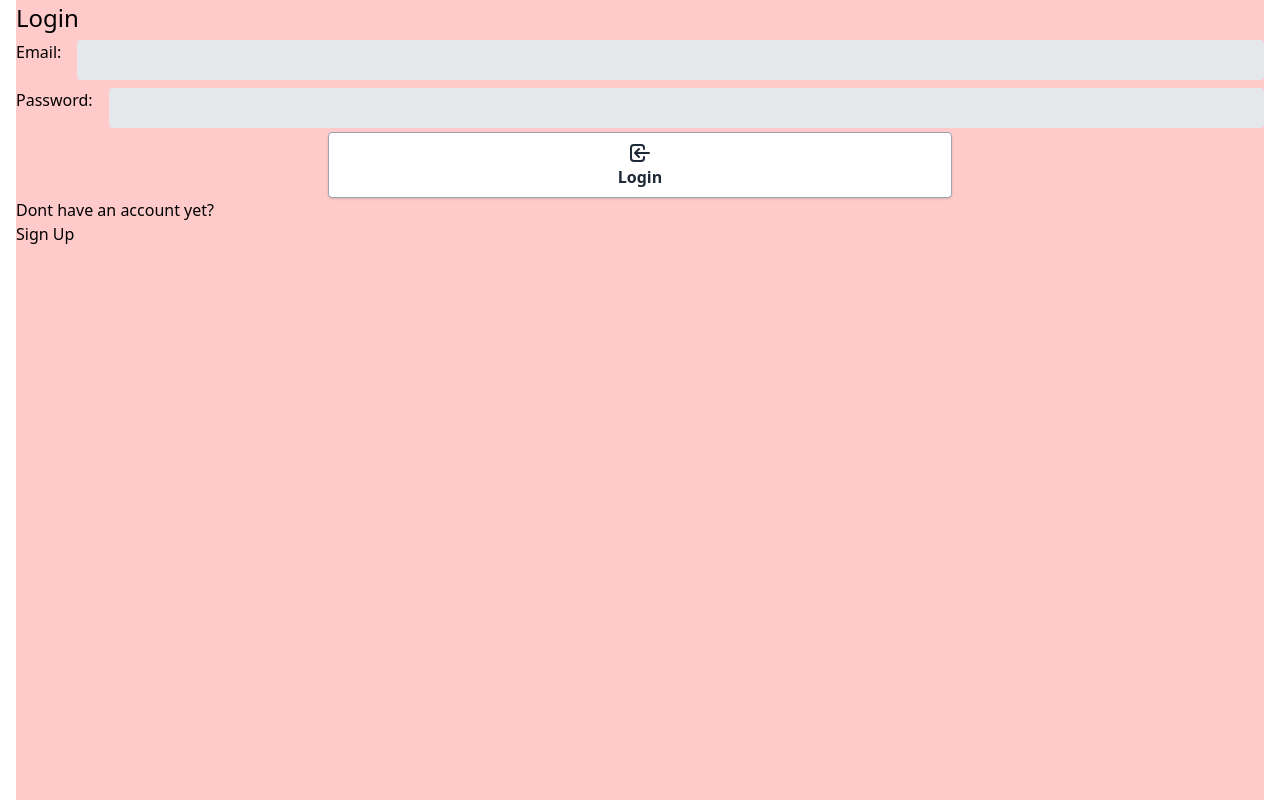
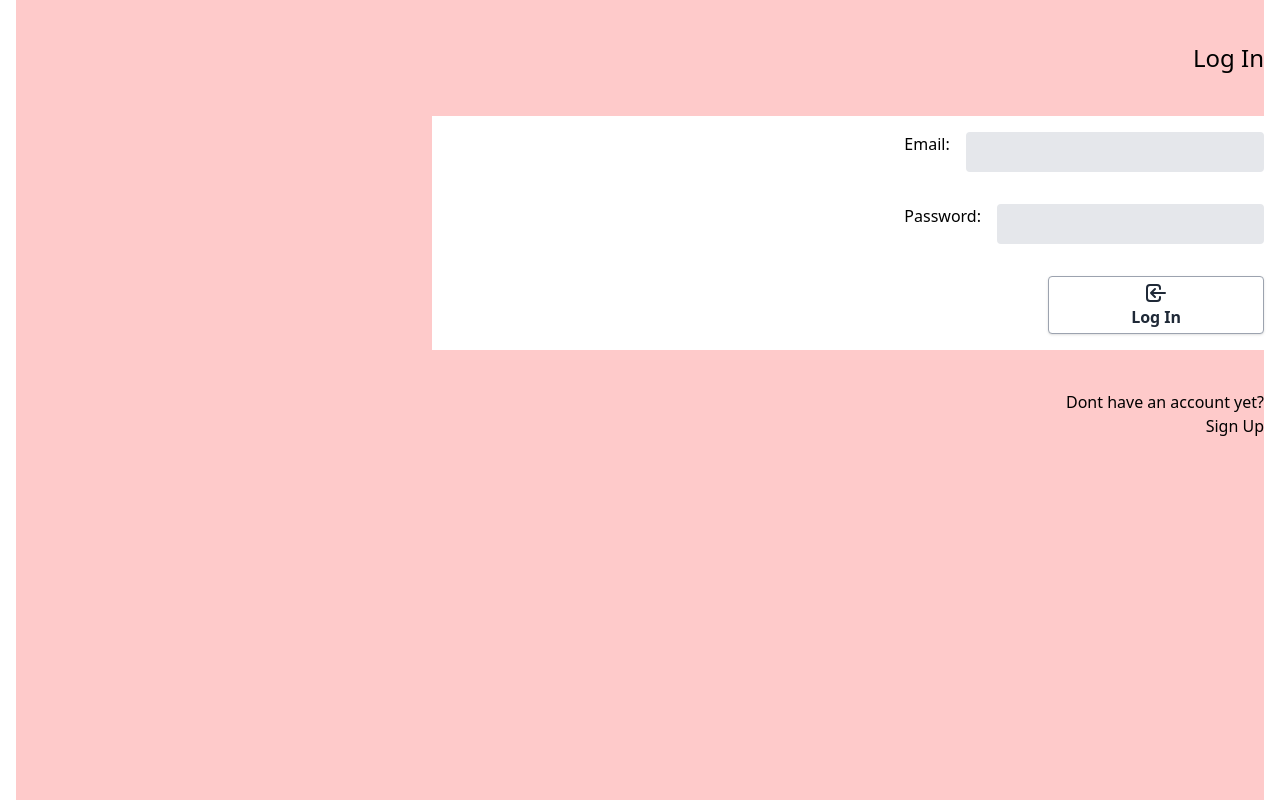
Before and after one commit to BlondeRobot/RestaurantMeReact-frontend, a React (Create React App) app: page /login in a window 1280 px wide. Built offline with nearby package versions, Linux system fonts and the light colour scheme; no server answers; the HTML template or start-up script is replaced by a standard one.

Commit message:
add basic styling to login and signup forms

```diff
--- a/src/components/Navbar.js
+++ b/src/components/Navbar.js
@@ -11,24 +11,17 @@ function Navbar() {
     <nav>
       {isLoggedIn && (
         <div className="fixed top-0 justify-between h-16 bg-white shadow flex inset-x-0">
-          <div className='flex flex-col pl-20 items-center justify-center w-5/6'>
+          <div className="flex flex-col pl-20 items-center justify-center w-5/6">
             <span className="border-b-solid border-b-2 border-b-slate-200">{user && `${user.name}'s`}</span>
             <span>RestaurantMe</span>
           </div>
           <div className="w-1/6 flex items-center justify-center">
             <button onClick={logOutUser}>
-              <svg
-                xmlns="http://www.w3.org/2000/svg"
-                className="h-8 w-8"
-                fill="none"
-                viewBox="0 0 24 24"
-                stroke="currentColor"
-                strokeWidth={2}
-              >
+              <svg xmlns="http://www.w3.org/2000/svg" className="h-5 w-5" viewBox="0 0 20 20" fill="currentColor">
                 <path
-                  strokeLinecap="round"
-                  strokeLinejoin="round"
-                  d="M17 16l4-4m0 0l-4-4m4 4H7m6 4v1a3 3 0 01-3 3H6a3 3 0 01-3-3V7a3 3 0 013-3h4a3 3 0 013 3v1"
+                  fillRule="evenodd"
+                  d="M3 3a1 1 0 00-1 1v12a1 1 0 102 0V4a1 1 0 00-1-1zm10.293 9.293a1 1 0 001.414 1.414l3-3a1 1 0 000-1.414l-3-3a1 1 0 10-1.414 1.414L14.586 9H7a1 1 0 100 2h7.586l-1.293 1.293z"
+                  clipRule="evenodd"
                 />
               </svg>
             </button>
--- a/src/pages/LoginPage.jsx
+++ b/src/pages/LoginPage.jsx
@@ -31,13 +31,13 @@ function LoginPage() {
 
   return (
     <div
-      className="LoginPage h-screen bg-red-200"
+      className="LoginPage h-screen bg-red-200 flex flex-col items-end"
       style={{ backgroundImage: `url(process.env.PUBLIC_URL + '/images/restaurant/restaurant1.png')` }}
     >
-      <h1>Login</h1>
-
+      <h1 className="py-10">Log In</h1>
+      <div className="w-2/3 flex justify-end bg-white">
         <form className="flex flex-col items-center" onSubmit={handleLoginSubmit}>
-        <div className="flex w-full py-1">
+          <div className="flex w-full py-4">
             <label>Email:</label>
             <input
               className="w-full bg-gray-200 ml-4 appearance-none border-2 border-gray-200 rounded py-2 px-4 text-gray-700 leading-tight focus:outline-none focus:bg-white focus:border-slate-500"
@@ -47,7 +47,7 @@ function LoginPage() {
               onChange={handleEmail}
             />
           </div>
-        <div className="flex w-full py-1">
+          <div className="flex w-full py-4">
             <label>Password:</label>
             <input
               className="w-full bg-gray-200 ml-4 appearance-none border-2 border-gray-200 rounded py-2 px-4 text-gray-700 leading-tight focus:outline-none focus:bg-white focus:border-slate-500"
@@ -57,8 +57,9 @@ function LoginPage() {
               onChange={handlePassword}
             />
           </div>
+          <div className='w-full py-4 flex justify-end'>
             <button
-          className="bg-white hover:bg-gray-100 text-gray-800 font-semibold flex flex-col items-center py-2 px-4 w-1/2 border border-gray-400 rounded shadow"
+              className="bg-white hover:bg-gray-100 text-gray-800 font-semibold flex flex-col items-center py-1 px-4 w-3/5 border border-gray-400 rounded shadow"
               type="submit"
             >
               <svg
@@ -75,12 +76,13 @@ function LoginPage() {
                   d="M11 16l-4-4m0 0l4-4m-4 4h14m-5 4v1a3 3 0 01-3 3H6a3 3 0 01-3-3V7a3 3 0 013-3h7a3 3 0 013 3v1"
                 />
               </svg>
-          <span>Login</span>
+              <span>Log In</span>
             </button>
+          </div>
         </form>
         {errorMessage && <p className="error-message">{errorMessage}</p>}
-
-      <p>Dont have an account yet?</p>
+      </div>
+      <p className='pt-10'>Dont have an account yet?</p>
       <Link to={'/signup'}> Sign Up</Link>
     </div>
   );
--- a/src/pages/SignupPage.jsx
+++ b/src/pages/SignupPage.jsx
@@ -34,9 +34,10 @@ function SignupPage() {
   };
 
   return (
-    <div className="SignupPage">
+    <div className="SignupPage pt-20 h-screen bg-purple-300 flex flex-col items-end">
       <h1>Sign Up</h1>
 
+      <div className="w-2/3 flex justify-end bg-white">
         <form className="flex flex-col items-center" onSubmit={handleSignupSubmit}>
           <div className="flex w-full py-1">
             <label>Email:</label>
@@ -50,18 +51,20 @@ function SignupPage() {
             <label>Name:</label>
             <input type="text" name="name" value={name} onChange={handleName} />
           </div>
+          <div className="w-full flex justify-end">
             <button
               className="bg-white hover:bg-gray-100 text-gray-800 font-semibold py-2 px-4 w-1/2 border border-gray-400 rounded shadow"
               type="submit"
             >
               Sign Up
             </button>
+          </div>
         </form>
-
+      </div>
       {errorMessage && <p className="error-message">{errorMessage}</p>}
 
       <p>Already have an account?</p>
-      <Link to={'/login'}> Login</Link>
+      <Link to={'/login'}> Log In</Link>
     </div>
   );
 }
```
Lines whose indentation alone changed are shown as unchanged.
